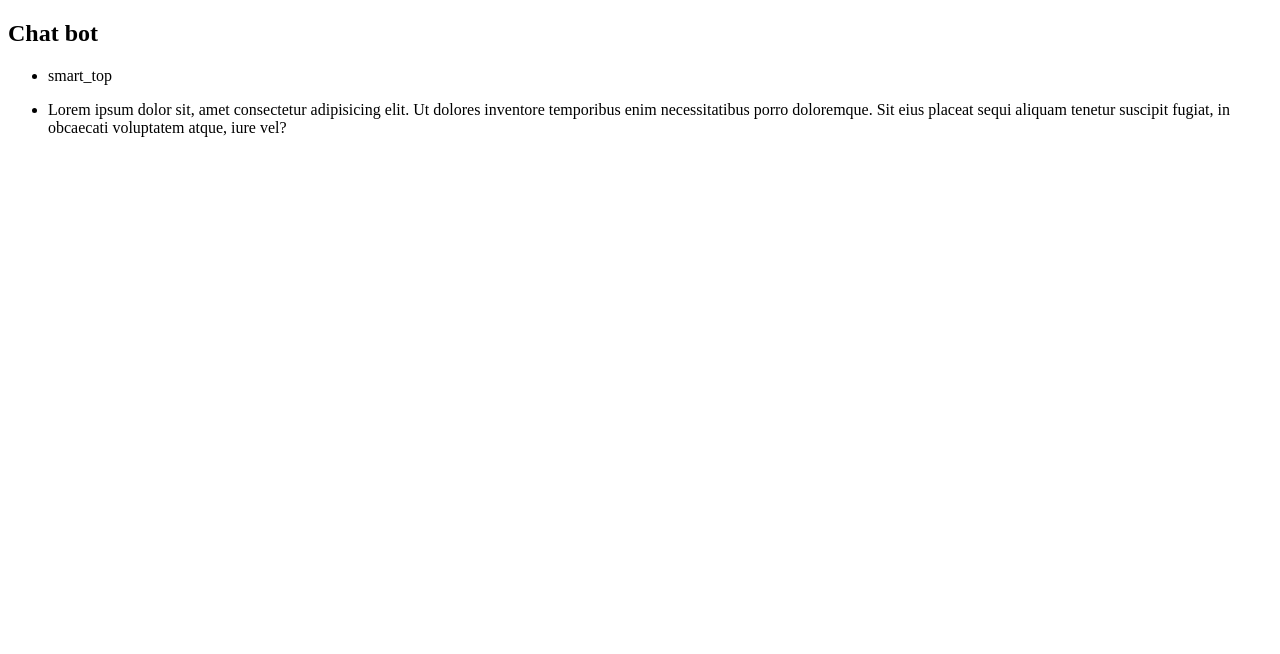
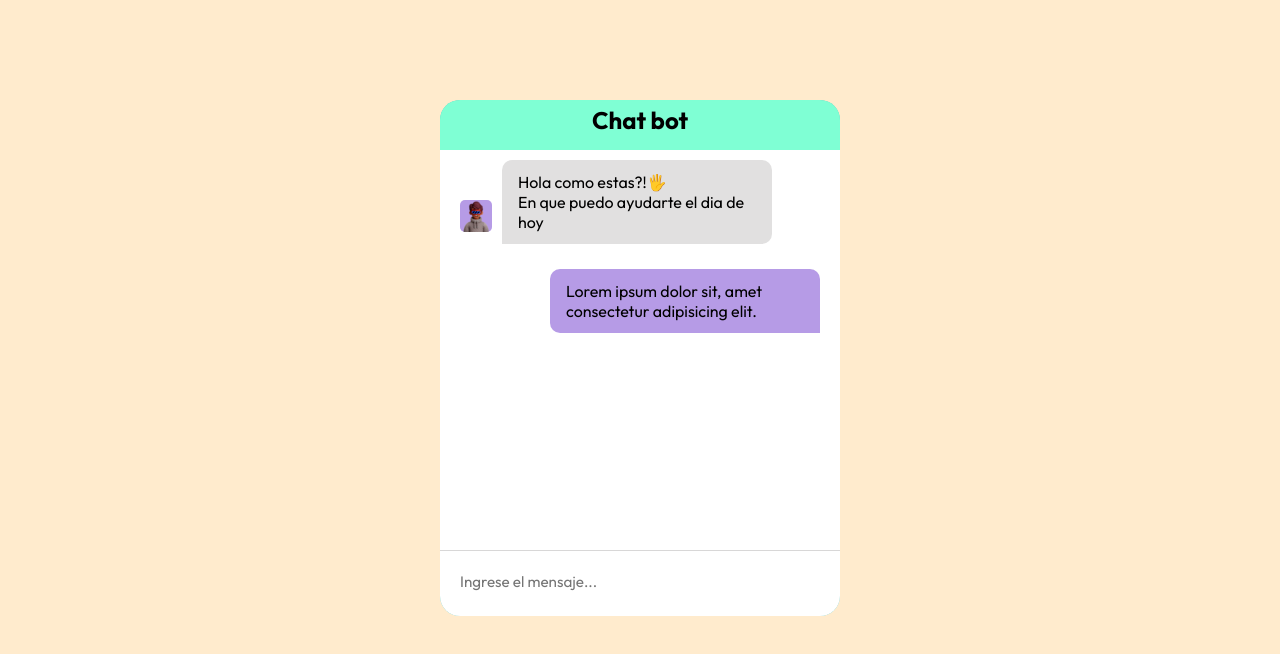
Before and after one commit to GianBaeza/Chat-bot, a website: page index.html in a window 1280 px wide. Drawn offline with Linux system fonts and the light colour scheme.

Commit message:
estilos a chatbot

```diff
--- a/app.js
+++ b/app.js
@@ -0,0 +1,10 @@
+const textarea = document.querySelector(".chat-itput textarea");
+const iconsSedn = document.querySelector(".iconsend");
+
+textarea.addEventListener("input", () => {
+  if (textarea.value.trim()) {
+    iconsSedn.style.visibility = "visible";
+  } else {
+    iconsSedn.style.visibility = "hidden";
+  }
+});
--- a/index.html
+++ b/index.html
@@ -4,6 +4,14 @@
     <meta charset="UTF-8" />
     <meta name="viewport" content="width=device-width, initial-scale=1.0" />
     <title>Bot</title>
+    <!---font-->
+    <link rel="preconnect" href="https://fonts.googleapis.com" />
+    <link rel="preconnect" href="https://fonts.gstatic.com" crossorigin />
+    <link
+      href="https://fonts.googleapis.com/css2?family=Outfit:wght@100..900&display=swap"
+      rel="stylesheet"
+    />
+    <link rel="stylesheet" href="styles.css" />
   </head>
   <body>
     <div class="chatbot">
@@ -13,18 +21,28 @@
 
       <ul class="chatbox">
         <li class="chat incoming">
-          <span class="material-symbols-outlined">smart_top</span>
+          <span class="icon">
+            <img
+              src="./avatar_person_boy_male_people_guy_character_user_profile_young_man_metaverse_technology_metaglobal_sweater_hoodie_west_shirt_short_hair_with_vr_icon_262232.png"
+              alt="imagen"
+          /></span>
+          <p>Hola como estas?!🖐️ <br> En que puedo ayudarte el dia de hoy</p>
         </li>
         <li class="chat outgoing">
           <p>
-            Lorem ipsum dolor sit, amet consectetur adipisicing elit. Ut dolores
-            inventore temporibus enim necessitatibus porro doloremque. Sit eius
-            placeat sequi aliquam tenetur suscipit fugiat, in obcaecati
-            voluptatem atque, iure vel?
+            Lorem ipsum dolor sit, amet consectetur adipisicing elit.
           </p>
         </li>
       </ul>
+      <div class="chat-itput">
+        <textarea placeholder="Ingrese el mensaje..." required></textarea>
+        <button id="send-btn">
+          <span><svg class="iconsend" xmlns="http://www.w3.org/2000/svg" width="1em" height="1em" viewBox="0 0 32 32"><path fill="currentColor" d="M4.176 2.164C2.988 1.57 1.671 2.7 2.077 3.965l2.858 8.883a1 1 0 0 0 .787.68l11.869 1.979c.557.093.557.893 0 .986L5.723 18.471a1 1 0 0 0-.788.68l-2.858 8.886c-.407 1.265.91 2.395 2.099 1.801L29.17 17.343c1.106-.553 1.106-2.13 0-2.684z"/></svg></span>
+        </button>
+      </div>
     </div>
+
+
     <script src="./app.js"></script>
   </body>
 </html>
--- /dev/null
+++ b/package.json
@@ -0,0 +1,5 @@
+{
+  "dependencies": {
+    "feather-icons": "^4.29.2"
+  }
+}
--- /dev/null
+++ b/styles.css
@@ -0,0 +1,100 @@
+* {
+  padding: 0;
+  margin: 0;
+  box-sizing: border-box;
+  font-family: "Outfit", sans-serif;
+}
+body {
+  background-color: blanchedalmond;
+}
+.chatbot {
+  background-color: rgba(49, 190, 190, 0.76);
+  width: 400px;
+  display: flex;
+  flex-direction: column;
+  overflow: hidden;
+  border-radius: 20px;
+  margin: auto;
+  margin-top: 100px;
+}
+
+header {
+  background-color: aquamarine;
+  height: 50px;
+}
+header h2 {
+  justify-content: center;
+  text-align: center;
+  padding: 5px;
+  user-select: none;
+}
+.chatbox {
+  background-color: rgb(255, 255, 255);
+  height: 400px;
+  overflow-y: auto;
+  padding: 10px 20px 70px;
+}
+
+.chatbox .chat {
+  display: flex;
+}
+.chatbox .icon {
+  background-color: rgba(240, 248, 255, 0);
+}
+
+.chatbox .chat p {
+  background-color: rgba(125, 78, 211, 0.562);
+  padding: 12px 16px;
+  border-radius: 10px 10px 0 10px;
+  font-size: 0.95 rem;
+  max-width: 75%;
+}
+.chatbox .incoming img {
+  background-color: rgba(125, 78, 211, 0.562);
+  height: 32px;
+  width: 32px;
+  border-radius: 5px;
+  line-height: 35px;
+  margin: 40px 10px 7px 0;
+}
+.chatbox .incoming p {
+  color: black;
+  background-color: #8681813f;
+  border-radius: 10px 10px 10px 0;
+}
+.chatbox .outgoing {
+  justify-content: flex-end;
+  margin: 25px 0;
+}
+.chat-itput {
+  border-top: 1px solid #b9b8b88f;
+  padding: 5px 20px;
+  background-color: rgb(255, 255, 255);
+  display: flex;
+  gap: 15px;
+}
+textarea {
+  height: 55px;
+  width: 100%;
+  border: none;
+  outline: none;
+  font-size: 0.95rem;
+  resize: none;
+  padding: 16px 15px 16px 0;
+}
+
+.chat-itput button {
+  background-color: rgba(0, 255, 255, 0);
+  border: none;
+  width: auto;
+  visibility: hidden;
+}
+.iconsend {
+  font-size: 30px;
+  color: rgba(125, 78, 211, 0.562);
+  border: 1px solid gray;
+  padding: 5px;
+  border-radius: 5px;
+  visibility: hidden;
+  cursor: pointer;
+}
```
Also changed, not shown: avatar_person_boy_male_people_guy_character_user_profile_young_man_metaverse_technology_metaglobal_sweater_hoodie_west_shirt_short_hair_with_vr_icon_262232.png (added), 1 other file.
